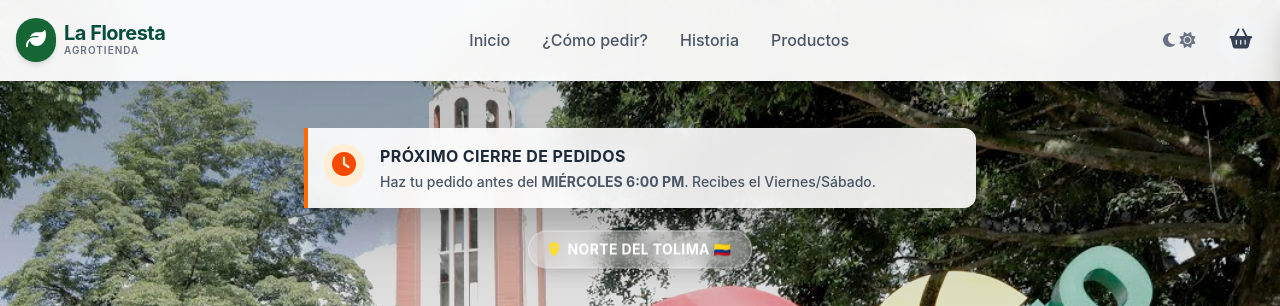
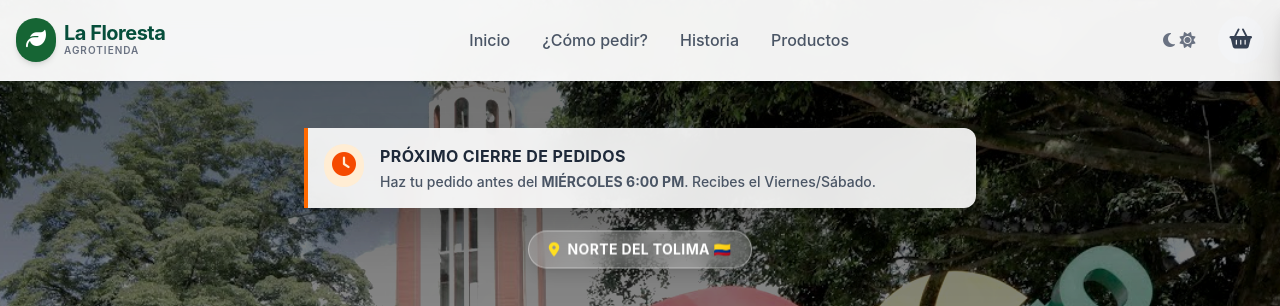
Before and after one commit to nkofla74-byte/agrotienda-la-floresta, a website built with Vite: page index.html in a window 1280 px wide. Shown: the top 306 px of the page. Built offline with nearby package versions, Linux system fonts and the light colour scheme; some packages are replaced by stand-ins of ours; no server answers; the database is empty.

Commit message:
Fix: Agregando imagen de fondo faltante

```diff
--- a/src/style.css
+++ b/src/style.css
@@ -92,3 +92,11 @@
 .qty-btn {
   @apply w-6 h-6 flex items-center justify-center rounded-full bg-gray-200 text-gray-600 hover:bg-agro-primary hover:text-white transition font-bold text-xs;
 }
+/* Fondo del Hero recuperado */
+#hero-bg {
+    background-image: url('/images/fresnolog.jpg');
+    background-size: cover;
+    background-position: center;
+    background-repeat: no-repeat;
+    filter: brightness(0.6);
+}
```
